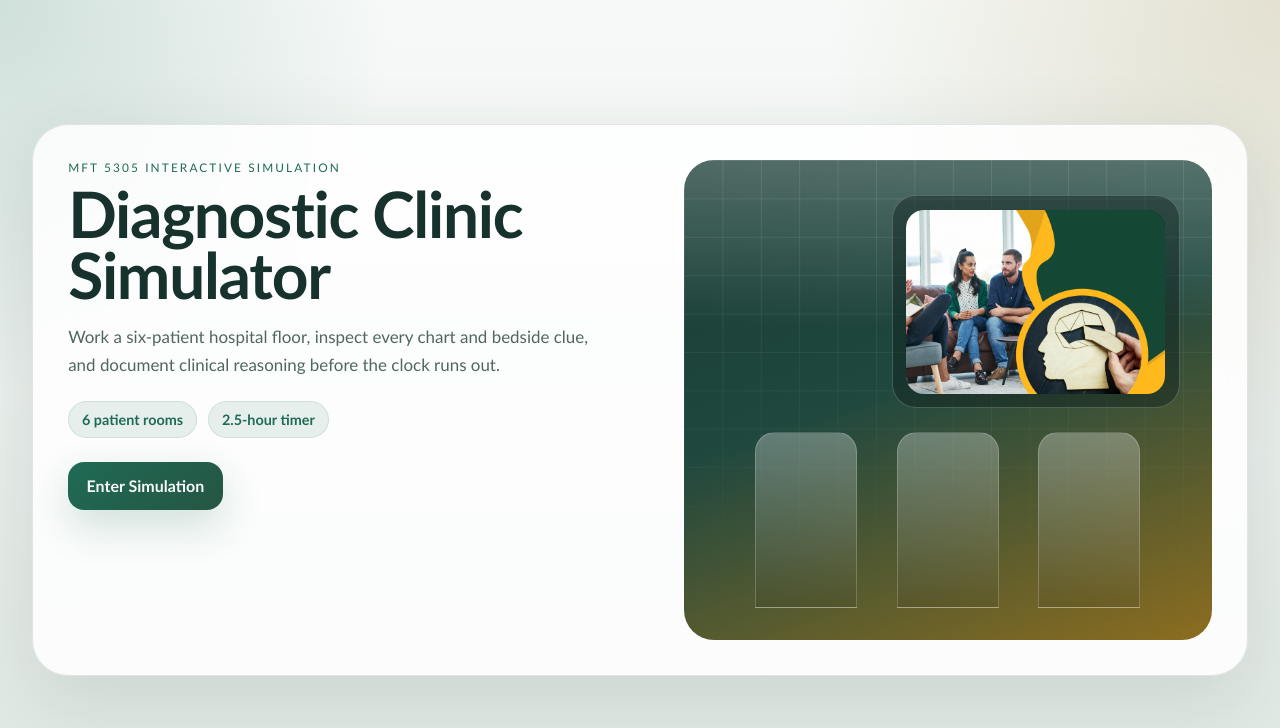
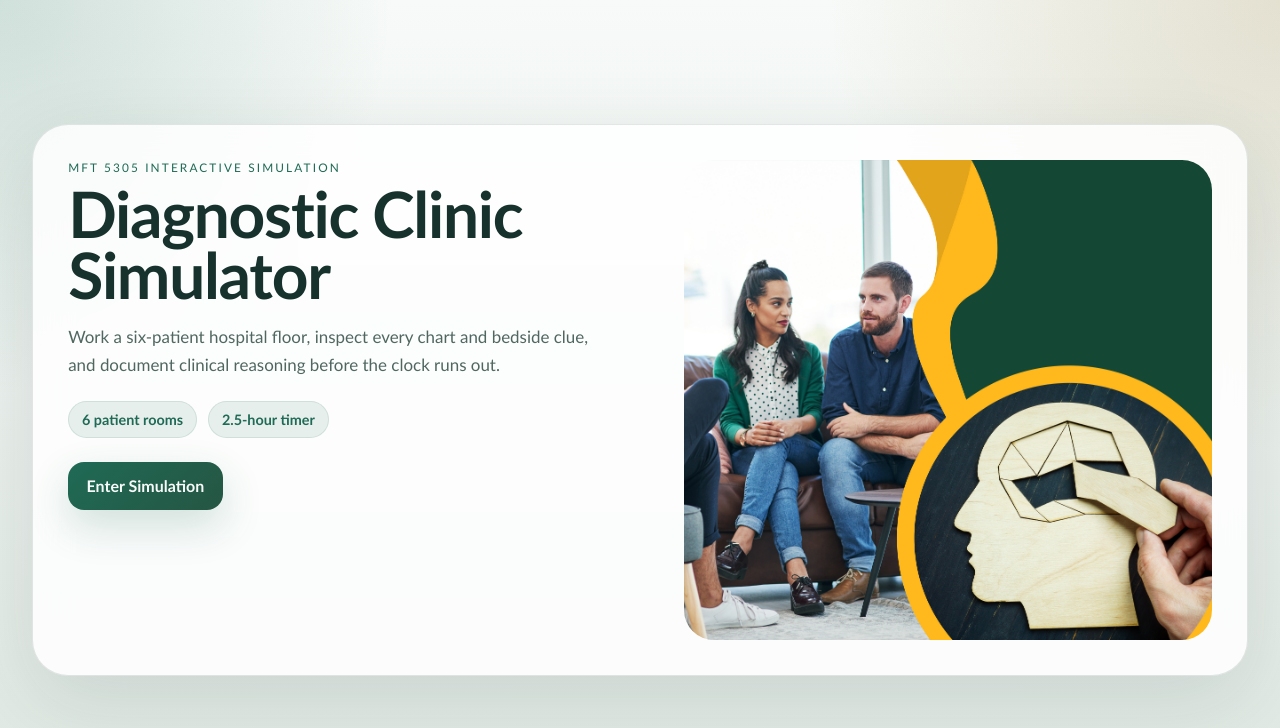
Before and after one commit to bayloremily/mft5305-diagnostic-clinic-simulator, a React (Vite) app: page / in a window 1280 px wide. Shown: the top 728 px of the page. Built offline with nearby package versions, Linux system fonts and the light colour scheme.

Commit message:
Use full-cover image in right visual panel

```diff
--- a/src/App.css
+++ b/src/App.css
@@ -246,60 +246,17 @@ textarea {
   min-height: 30rem;
   border-radius: 30px;
   overflow: hidden;
-  background:
-    linear-gradient(180deg, rgba(255, 255, 255, 0.25), transparent 35%),
-    linear-gradient(160deg, #173a34 0%, #20483f 45%, #8c6d1f 100%);
+  background: rgba(14, 28, 24, 0.12);
 }
 
-.cover-stage-grid {
-  position: absolute;
-  inset: 0;
-  background-image:
-    linear-gradient(rgba(255, 255, 255, 0.11) 1px, transparent 1px),
-    linear-gradient(90deg, rgba(255, 255, 255, 0.11) 1px, transparent 1px);
-  background-size: 2.4rem 2.4rem;
-  mask-image: linear-gradient(180deg, rgba(0, 0, 0, 1), transparent 88%);
-}
-
-.cover-monitor {
-  position: absolute;
-  right: 2rem;
-  top: 2.2rem;
-  width: min(18rem, 70%);
-  aspect-ratio: 1 / 0.74;
-  border-radius: 24px;
-  padding: 0.85rem;
-  background: rgba(14, 28, 24, 0.42);
-  border: 1px solid rgba(255, 255, 255, 0.2);
-}
-
-.cover-monitor-screen {
-  height: 100%;
-  border-radius: 18px;
-  padding: 1rem;
-  display: flex;
-  flex-direction: column;
-  justify-content: flex-end;
-  gap: 0.35rem;
-  color: #f4fbf8;
-  background:
-    radial-gradient(circle at top, rgba(141, 203, 185, 0.45), transparent 40%),
-    linear-gradient(180deg, rgba(7, 18, 15, 0.92), rgba(14, 36, 31, 0.95));
-}
-
-.cover-monitor-image-frame {
-  padding: 0;
-  overflow: hidden;
-}
-
-.cover-monitor-image {
+.cover-stage-image {
   width: 100%;
   height: 100%;
   display: block;
   object-fit: cover;
+  object-position: center;
 }
 
-.cover-monitor-screen span,
 .info-grid span,
 .checklist-strip span,
 .mini-card span,
@@ -310,31 +267,6 @@ textarea {
   display: block;
   color: var(--muted);
   font-size: 0.84rem;
-}
-
-.cover-monitor-screen span,
-.cover-monitor-screen small {
-  color: rgba(244, 251, 248, 0.76);
-}
-
-.cover-monitor-screen strong {
-  font-size: 1.3rem;
-}
-
-.cover-pillars {
-  position: absolute;
-  inset: auto 0 0;
-  display: flex;
-  justify-content: space-evenly;
-  padding: 0 2rem 2rem;
-}
-
-.cover-pillars div {
-  width: 22%;
-  height: 11rem;
-  border-radius: 20px 20px 0 0;
-  background: linear-gradient(180deg, rgba(250, 252, 251, 0.3), rgba(12, 22, 19, 0.1));
-  border: 1px solid rgba(255, 255, 255, 0.2);
 }
 
 .instruction-card {
--- a/src/App.jsx
+++ b/src/App.jsx
@@ -871,17 +871,7 @@ function App() {
             </div>
           </div>
           <div className="cover-stage">
-            <div className="cover-stage-grid" />
-            <div className="cover-monitor">
-              <div className="cover-monitor-screen cover-monitor-image-frame">
-                <img src={scenarioCardImage} alt="eLearning Scenario Card" className="cover-monitor-image" />
-              </div>
-            </div>
-            <div className="cover-pillars">
-              <div />
-              <div />
-              <div />
-            </div>
+            <img src={scenarioCardImage} alt="Illustrated eLearning scenario card preview" className="cover-stage-image" />
           </div>
         </section>
       </main>
```
Also changed, not shown: 1 other file (tests, documents, lock files or other folders).
